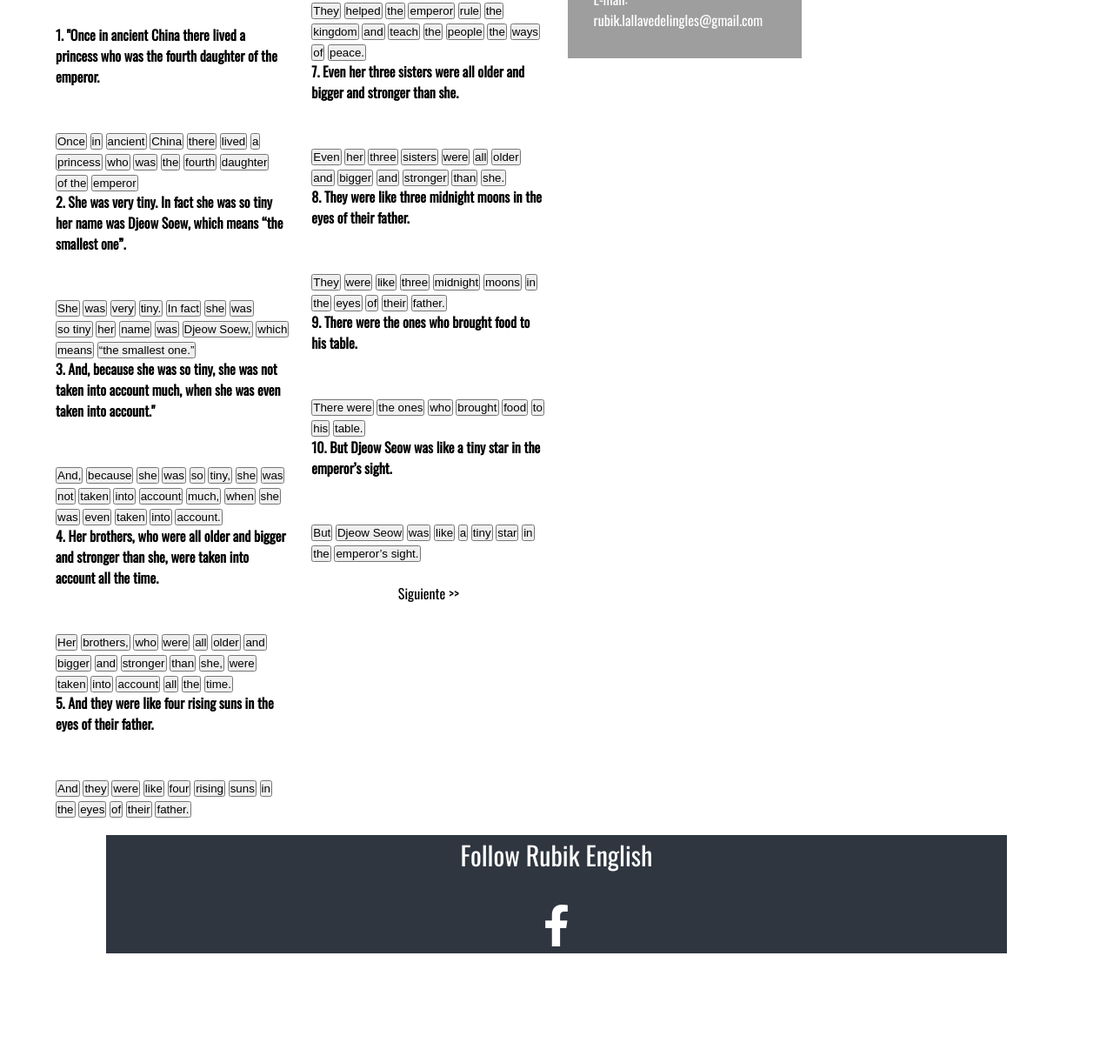
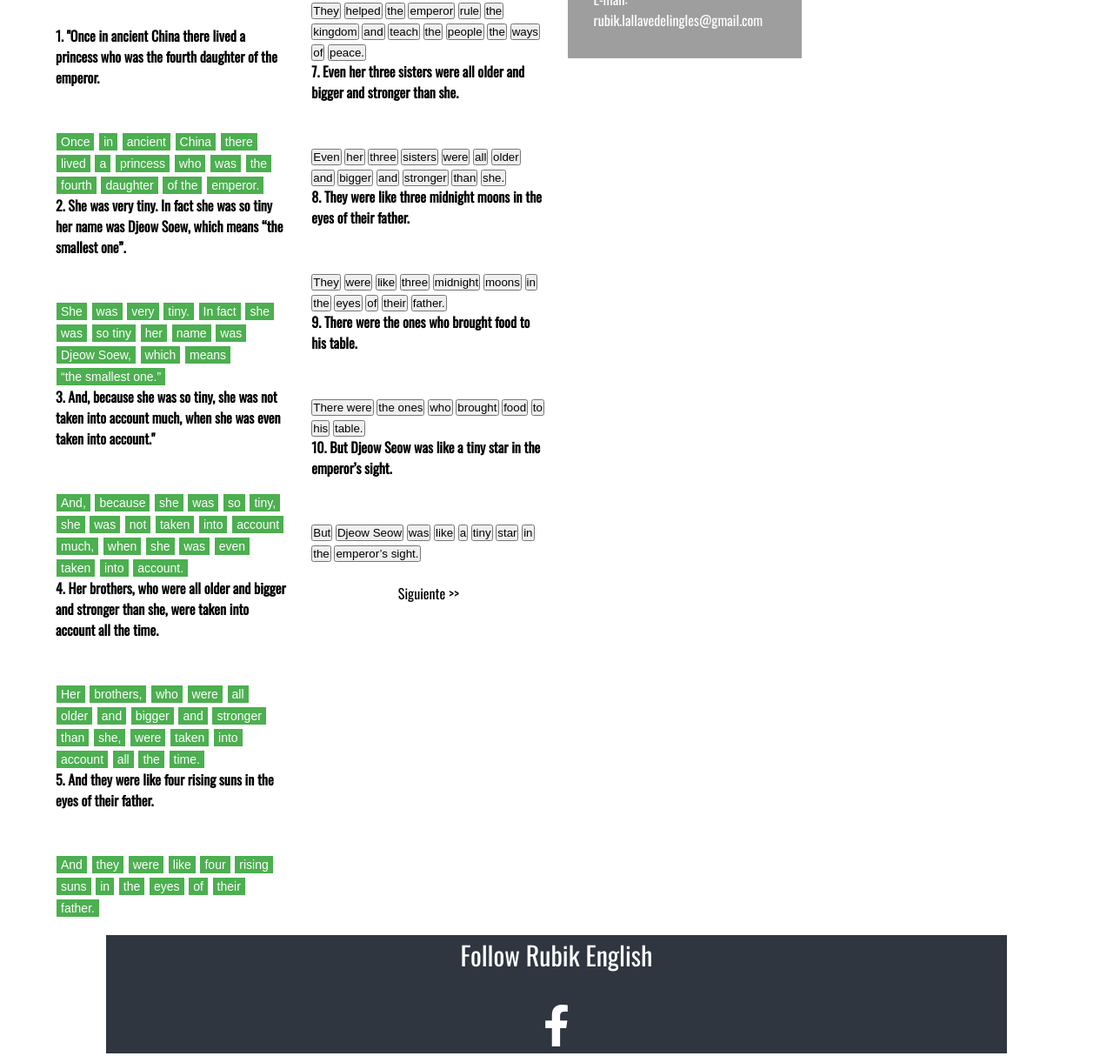
Before and after one commit to RubikEnglish/theemperorandthekite1, a plain HTML site: page index.html in a window 1280 px wide. Shown: the part 355-1569 px from the top of the page at 87% size. Before the commit the page ends 1471 px from the top, so only its background shows below. Drawn offline with nearby package versions, Linux system fonts and the light colour scheme; grey boxes are pictures that could not be loaded.

Commit message:
commit 2

```diff
--- a/index.html
+++ b/index.html
@@ -13,7 +13,7 @@
 </head>
 <body>
     <div class = "container">
-        <nav class = "nav-main">
+       <nav class = "nav-main">
             <img src="img/brand.png" alt="Rubik English Logo" class="nav-brand">
             <ul class="nav-menu show">
                 <li>MÉXICO BILING(ü)E</a>
@@ -38,10 +38,38 @@
                     <audio id="audioMusic">
                         <source src="Instrucciones.mp3" type="audio/mpeg">
                     </audio>
-                    <button onclick="bell()">Instrucciones</button>
+                    <button class="button button2" onclick="bell()" >Instrucciones</button>
                     <br/>
                     <br/>
                 </center>
+
+                <style>
+                    .button {
+                      border: none;
+                      color: white;
+                      padding: 2px 5px;
+                      text-align: center;
+                      text-decoration: none;
+                      display: inline-block;
+                      font-size: 14px;
+                      margin: 1px 1px;
+                      cursor: pointer;
+                    }
+
+                    .button1 {background-color: #4CAF50;} /* Green */
+                    .button2 {background-color: #008CBA;} /* Blue */
+                    </style>
+                    <!--</head>
+                    <body>
+
+                    <h1>The button element - Styled with CSS</h1>
+                    <p>Change the background color of a button with the background-color property:</p>-->
+
+                    <!--<button class="button button1">Green</button>
+                    <button class="button button2">Blue</button>-->
+
+
+
                 <img src="img/news1.jpg" alt="News1">
                 <br/>
                     <br/>
@@ -438,21 +466,21 @@
                 <br/>
                 <br/>
 
-                <button id= primera onclick="myFunction1()" >  Once   </button>
-                <button id= segunda onclick="myFunction2()"> in  </button>
-                <button id= tercera onclick="myFunction3()"> ancient  </button>
-                <button id= cuarta onclick="myFunction4()"> China    </button>
-                <button id= quinta onclick="myFunction5()"> there  </button>
-                <button id= sexta onclick="myFunction6()"> lived   </button>
-                <button id= septima onclick="myFunction7()"> a </button>
-                <button id= octava onclick="myFunction8()">  princess  </button>
-                <button id= novena onclick="myFunction9()"> who   </button>
-                <button id= decima onclick="myFunction10()"> was </button>
-                <button id= xi onclick="myFunction11()"> the   </button>
-                <button id= xii onclick="myFunction12()"> fourth  </button>
-                <button id= xiii onclick="myFunction13()">daughter   </button>
-                <button id= xiv onclick="myFunction14()"> of the  </button>
-                <button id= xv onclick="myFunction15()">  emperor  </button>
+                <button id= primera onclick="myFunction1()" class="button button1" >  Once   </button>
+                <button id= segunda onclick="myFunction2()" class="button button1" > in  </button>
+                <button id= tercera onclick="myFunction3()" class="button button1" > ancient  </button>
+                <button id= cuarta onclick="myFunction4()" class="button button1" > China    </button>
+                <button id= quinta onclick="myFunction5()" class="button button1" > there  </button>
+                <button id= sexta onclick="myFunction6()" class="button button1" > lived   </button>
+                <button id= septima onclick="myFunction7()" class="button button1"> a </button>
+                <button id= octava onclick="myFunction8()" class="button button1" >  princess  </button>
+                <button id= novena onclick="myFunction9()" class="button button1" > who   </button>
+                <button id= decima onclick="myFunction10()" class="button button1" > was </button>
+                <button id= xi onclick="myFunction11()" class="button button1" > the   </button>
+                <button id= xii onclick="myFunction12()" class="button button1" > fourth  </button>
+                <button id= xiii onclick="myFunction13()" class="button button1" >daughter   </button>
+                <button id= xiv onclick="myFunction14()" class="button button1" > of the  </button>
+                <button id= xv onclick="myFunction15()" class="button button1" >  emperor.  </button>
 
                 <!--1 TERMINA PARRAFO 1-->
                 <!--2 INICIA PARRAFO 2-->
@@ -616,21 +644,21 @@
                     <br/>
                     <br/>
 
-                <button id= xvi onclick="myFunction16()"> She  </button>
-                <button id= xvii onclick="myFunction17()">  was  </button>
-                <button id= xviii onclick="myFunction18()"> very   </button>
-                <button id= xix onclick="myFunction19()"> tiny.  </button>
-                <button id= xx onclick="myFunction20()"> In  fact </button>
-                <button id= xxi onclick="myFunction21()"> she </button>
-                <button id= xxii onclick="myFunction22()">  was  </button>
-                <button id= xxiii onclick="myFunction23()">  so tiny  </button>
-                <button id= xxiv onclick="myFunction24()"> her </button>
-                <button id= xxv onclick="myFunction25()">   name </button>
-                <button id= xxvi onclick="myFunction26()">  was </button>
-                <button id= xxvii onclick="myFunction27()"> Djeow Soew,   </button>
-                <button id= xxviii onclick="myFunction28()">which </button>
-                <button id= xxix onclick="myFunction29()">   means   </button>
-                <button id= xxx onclick="myFunction30()"> “the smallest one.”  </button>
+                <button id= xvi onclick="myFunction16()" class="button button1"> She  </button>
+                <button id= xvii onclick="myFunction17()" class="button button1" >  was  </button>
+                <button id= xviii onclick="myFunction18()" class="button button1" > very   </button>
+                <button id= xix onclick="myFunction19()" class="button button1" > tiny.  </button>
+                <button id= xx onclick="myFunction20()" class="button button1" > In  fact </button>
+                <button id= xxi onclick="myFunction21()" class="button button1" > she </button>
+                <button id= xxii onclick="myFunction22()" class="button button1" >  was  </button>
+                <button id= xxiii onclick="myFunction23()" class="button button1" >  so tiny  </button>
+                <button id= xxiv onclick="myFunction24()" class="button button1" > her </button>
+                <button id= xxv onclick="myFunction25()" class="button button1" >   name </button>
+                <button id= xxvi onclick="myFunction26()" class="button button1" >  was </button>
+                <button id= xxvii onclick="myFunction27()" class="button button1" > Djeow Soew,   </button>
+                <button id= xxviii onclick="myFunction28()" class="button button1" >which </button>
+                <button id= xxix onclick="myFunction29()" class="button button1" >   means   </button>
+                <button id= xxx onclick="myFunction30()" class="button button1" > “the smallest one.”  </button>
 
                 <!--2 TERMINA PARRAFO 2-->
 
@@ -843,26 +871,26 @@
 
                     <br/>
                     <br/>
-                    <button id= xxxi onclick="myFunction31()"> And, </button>
-                    <button id= xxxii onclick="myFunction32()">  because   </button>
-                    <button id= xxxiii onclick="myFunction33()">she  </button>
-                    <button id= xxxiv onclick="myFunction34()"> was </button>
-                    <button id= xxxv onclick="myFunction35()">so </button>
-                    <button id= xxxvi onclick="myFunction36()"> tiny,   </button>
-                    <button id= xxxvii onclick="myFunction37()"> she   </button>
-                    <button id= xxxviii onclick="myFunction38()"> was   </button>
-                    <button id= xxxix onclick="myFunction39()"> not  </button>
-                    <button id= xl onclick="myFunction40()"> taken  </button>
-                    <button id= xli onclick="myFunction41()"> into   </button>
-                    <button id= xlii onclick="myFunction42()"> account  </button>
-                    <button id= xliii onclick="myFunction43()"> much, </button>
-                    <button id= xliv onclick="myFunction44()">   when  </button>
-                    <button id= xlv onclick="myFunction45()"> she   </button>
-                    <button id= xlvi onclick="myFunction46()">was  </button>
-                    <button id= xlvii onclick="myFunction47()"> even    </button>
-                    <button id= xlviii onclick="myFunction48()"> taken </button>
-                    <button id= xlix onclick="myFunction49()"> into  </button>
-                    <button id= l onclick="myFunction50()"> account. </button>
+                    <button id= xxxi onclick="myFunction31()" class="button button1" > And, </button>
+                    <button id= xxxii onclick="myFunction32()" class="button button1">  because   </button>
+                    <button id= xxxiii onclick="myFunction33()" class="button button1">she  </button>
+                    <button id= xxxiv onclick="myFunction34()" class="button button1"> was </button>
+                    <button id= xxxv onclick="myFunction35()" class="button button1">so </button>
+                    <button id= xxxvi onclick="myFunction36()" class="button button1"> tiny,   </button>
+                    <button id= xxxvii onclick="myFunction37()" class="button button1"> she   </button>
+                    <button id= xxxviii onclick="myFunction38()" class="button button1"> was   </button>
+                    <button id= xxxix onclick="myFunction39()" class="button button1"> not  </button>
+                    <button id= xl onclick="myFunction40()" class="button button1"> taken  </button>
+                    <button id= xli onclick="myFunction41()" class="button button1" > into   </button>
+                    <button id= xlii onclick="myFunction42()" class="button button1" > account  </button>
+                    <button id= xliii onclick="myFunction43()" class="button button1" > much, </button>
+                    <button id= xliv onclick="myFunction44()" class="button button1">   when  </button>
+                    <button id= xlv onclick="myFunction45()" class="button button1" > she   </button>
+                    <button id= xlvi onclick="myFunction46()" class="button button1" >was  </button>
+                    <button id= xlvii onclick="myFunction47()" class="button button1" > even    </button>
+                    <button id= xlviii onclick="myFunction48()" class="button button1" > taken </button>
+                    <button id= xlix onclick="myFunction49()" class="button button1" > into  </button>
+                    <button id= l onclick="myFunction50()" class="button button1" > account. </button>
 
 
                 <!--3 TERMINA PARRAFO 3-->
@@ -1071,25 +1099,25 @@
 
                         <br/>
                         <br/>
-                        <button id= li onclick="myFunction51()"> Her </button>
-                        <button id= lii onclick="myFunction52()">  brothers,    </button>
-                        <button id= liii onclick="myFunction53()">who  </button>
-                        <button id= liv onclick="myFunction54()"> were   </button>
-                        <button id= lv onclick="myFunction55()">all  </button>
-                        <button id= lvi onclick="myFunction56()"> older </button>
-                        <button id= lvii onclick="myFunction57()"> and  </button>
-                        <button id= lviii onclick="myFunction58()"> bigger  </button>
-                        <button id= lix onclick="myFunction59()">and   </button>
-                        <button id= lx onclick="myFunction60()"> stronger   </button>
-                        <button id= lxi onclick="myFunction61()">than  </button>
-                        <button id= lxii onclick="myFunction62()"> she,  </button>
-                        <button id= lxiii onclick="myFunction63()">were  </button>
-                        <button id= lxiv onclick="myFunction64()">  taken </button>
-                        <button id= lxv onclick="myFunction65()"> into  </button>
-                        <button id= lxvi onclick="myFunction66()">account  </button>
-                        <button id= lxvii onclick="myFunction67()"> all  </button>
-                        <button id= lxviii onclick="myFunction68()"> the   </button>
-                        <button id= lxix onclick="myFunction69()">time.   </button>
+                        <button id= li onclick="myFunction51()" class="button button1" > Her </button>
+                        <button id= lii onclick="myFunction52()"  class="button button1" >  brothers,    </button>
+                        <button id= liii onclick="myFunction53()"  class="button button1" >who  </button>
+                        <button id= liv onclick="myFunction54()" class="button button1" > were   </button>
+                        <button id= lv onclick="myFunction55()" class="button button1"  >all  </button>
+                        <button id= lvi onclick="myFunction56()" class="button button1"  > older </button>
+                        <button id= lvii onclick="myFunction57()" class="button button1"  > and  </button>
+                        <button id= lviii onclick="myFunction58()"  class="button button1" > bigger  </button>
+                        <button id= lix onclick="myFunction59()" class="button button1"   >and   </button>
+                        <button id= lx onclick="myFunction60()" class="button button1"  > stronger   </button>
+                        <button id= lxi onclick="myFunction61()" class="button button1" >than  </button>
+                        <button id= lxii onclick="myFunction62()" class="button button1"  > she,  </button>
+                        <button id= lxiii onclick="myFunction63()" class="button button1" >were  </button>
+                        <button id= lxiv onclick="myFunction64()" class="button button1"  >  taken </button>
+                        <button id= lxv onclick="myFunction65()" class="button button1"  > into  </button>
+                        <button id= lxvi onclick="myFunction66()" class="button button1"   >account  </button>
+                        <button id= lxvii onclick="myFunction67()" class="button button1" > all  </button>
+                        <button id= lxviii onclick="myFunction68()"  class="button button1"   > the   </button>
+                        <button id= lxix onclick="myFunction69()" class="button button1"  >time.   </button>
 
 
 
@@ -1238,19 +1266,19 @@
 
                     <br/>
                     <br/>
-                    <button id= lxx onclick="myFunction70()"> And  </button>
-                    <button id= lxxi onclick="myFunction71()">they  </button>
-                    <button id= lxxii onclick="myFunction72()"> were   </button>
-                    <button id= lxxiii onclick="myFunction73()">like  </button>
-                    <button id= lxxiv onclick="myFunction74()">four  </button>
-                    <button id= lxxvi onclick="myFunction76()">rising   </button>
-                    <button id= lxxv onclick="myFunction75()"> suns  </button>
-                    <button id= lxxvii onclick="myFunction77()"> in   </button>
-                    <button id= lxxviii onclick="myFunction78()">the   </button>
-                    <button id= lxxix onclick="myFunction79()"> eyes    </button>
-                    <button id= lxxx onclick="myFunction80()"> of    </button>
-                    <button id= lxxxi onclick="myFunction81()"> their  </button>
-                    <button id= lxxxii onclick="myFunction82()"> father. </button>
+                    <button id= lxx onclick="myFunction70()" class="button button1"  > And  </button>
+                    <button id= lxxi onclick="myFunction71()" class="button button1" >they  </button>
+                    <button id= lxxii onclick="myFunction72()" class="button button1" > were   </button>
+                    <button id= lxxiii onclick="myFunction73()" class="button button1"  >like  </button>
+                    <button id= lxxiv onclick="myFunction74()" class="button button1"  >four  </button>
+                    <button id= lxxvi onclick="myFunction76()" class="button button1"  >rising   </button>
+                    <button id= lxxv onclick="myFunction75()" class="button button1"  > suns  </button>
+                    <button id= lxxvii onclick="myFunction77()" class="button button1"  > in   </button>
+                    <button id= lxxviii onclick="myFunction78()" class="button button1"  >the   </button>
+                    <button id= lxxix onclick="myFunction79()" class="button button1"  > eyes    </button>
+                    <button id= lxxx onclick="myFunction80()" class="button button1"  > of    </button>
+                    <button id= lxxxi onclick="myFunction81()" class="button button1" > their  </button>
+                    <button id= lxxxii onclick="myFunction82()" class="button button1" > father. </button>
                     <br/>
 
                 <!--5 TERMINA PARRAFO 5-->
```
